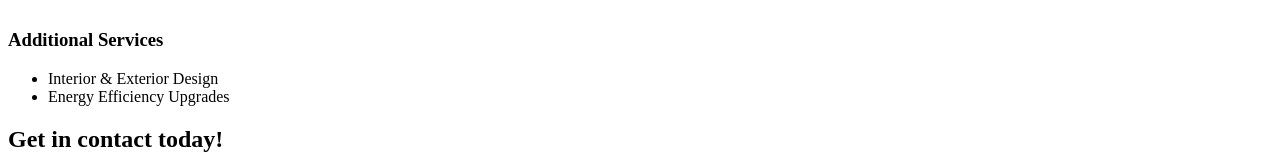
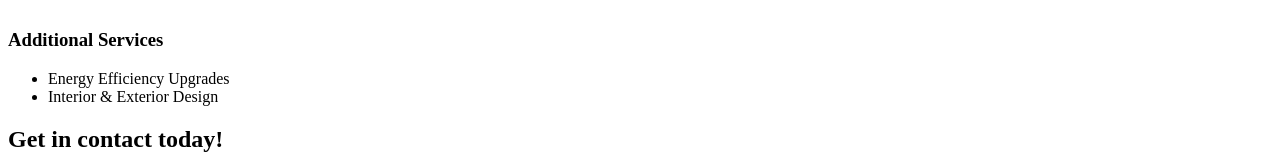
Before and after one commit to Karlitoyo/Cloghala_homes, a Next.js app: page / in a window 1280 px wide. Shown: the part 982-1142 px from the top of the page. Built offline with nearby package versions, Linux system fonts and the light colour scheme; what react-google-recaptcha-v3 would draw is missing.

Commit message:
updated sequential order or items on index page.

```diff
--- a/components/HomePage/MiddleSection.tsx
+++ b/components/HomePage/MiddleSection.tsx
@@ -44,11 +44,11 @@ const MiddleSection = () => (
         <h3 className="text-2xl font-bold text-yellowApp">Home Renovations</h3>
         <ul className="text-yellowApp text-lg md:list-disc space-y-3 mt-4 pl-0 md:pl-6">
           {[
+            "Building Maintenance",
             "Construction",
+            "Mechanical & Plumbing Integration",
+            "Project Management",
             "Renovations & Upgrades",
-            "Building Maintenance",
-            "Project Management",
-            "Mechanical & Plumbing Integration",
           ].map((item, index) => (
             <motion.li key={index} variants={fadeInUp} custom={index + 3} className="list-none md:list-disc">
               {item}
@@ -106,8 +106,8 @@ const MiddleSection = () => (
         <h3 className="text-2xl font-bold text-yellowApp">Additional Services</h3>
         <ul className="text-yellowApp text-lg md:list-disc space-y-3 mt-4 pl-0 md:pl-6">
           {[
+            "Energy Efficiency Upgrades",
             "Interior & Exterior Design",
-            "Energy Efficiency Upgrades",
           ].map((item, index) => (
             <motion.li key={index} variants={fadeInUp} custom={index + 12} className="list-none md:list-disc">
               {item}
```
